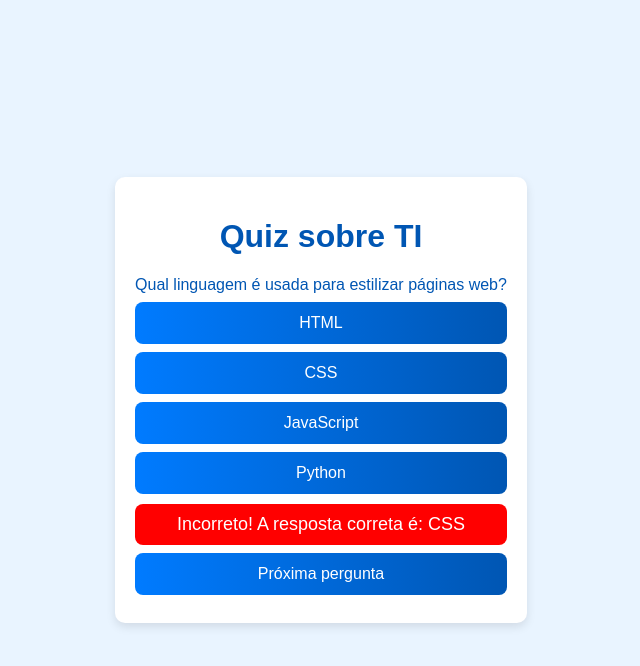
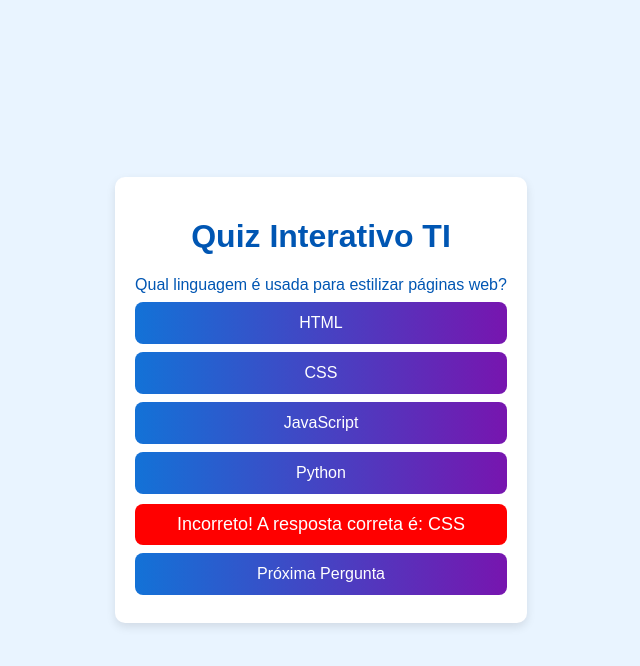
Before and after one commit to AraujoTech1/quiz-interativo-ti, a plain HTML site: page index.html in a window 1280 px wide. Both pictures are taken after a click on the button "HTML". Shown: the whole page, without its empty margins (319-959 px from the left). Drawn offline with Linux system fonts and the light colour scheme.

Commit message:
Atualização - projeto Quiz Interativo

```diff
--- a/index.html
+++ b/index.html
@@ -3,17 +3,17 @@
 <head>
     <meta charset="UTF-8">
     <meta name="viewport" content="width=device-width, initial-scale=1.0">
-    <title>Quiz Interativo sobre TI</title>
+    <title>Quiz Interativo TI</title>
     <link rel="stylesheet" href="style.css">
 </head>
 <body>
     <div class="container">
         <div id="quiz-container">
-            <h1>Quiz sobre TI</h1>
+            <h1>Quiz Interativo TI</h1>
             <div id="question"></div>
             <div id="answers"></div>
             <div id="response"></div>
-            <button id="next-button" style="display: none;">Próxima pergunta</button>
+            <button id="next-button" style="display: none;">Próxima Pergunta</button>
         </div>
     </div>
     <script src="script.js"></script>
--- a/script.js
+++ b/script.js
@@ -79,7 +79,7 @@ function checkAnswer(event) {
     const responseElement = document.getElementById("response");
 
     if (selectedAnswer === correctAnswer) {
-        responseElement.innerText = "Correto!";
+        responseElement.innerText = "Correto! A resposta correta é: " + correctAnswer;
         responseElement.style.backgroundColor = "green";
         responseElement.style.color = "white";
         correctAnswers++;
--- a/style.css
+++ b/style.css
@@ -29,7 +29,7 @@ button {
     margin: 8px 0;
     border: none;
     border-radius: 8px;
-    background: linear-gradient(90deg, #007bff 0%, #0056b3 100%);
+    background: linear-gradient(90deg, #0268d4ee 0%, #7715af 100%);
     color: #fff;
     font-size: 16px;
     cursor: pointer;
@@ -37,13 +37,13 @@ button {
 }
 
 button:hover {
-    background: linear-gradient(90deg, #0056b3 0%, #007bff 100%);
+    background: linear-gradient(90deg, #0268d4ee 0%, #7715af 100%);
     transform: scale(1.05);
 }
 
 button:active {
     transform: scale(1.02);
-    background: #003f7f;
+    background: #0c7bbb;
 }
 
 #response {
```
